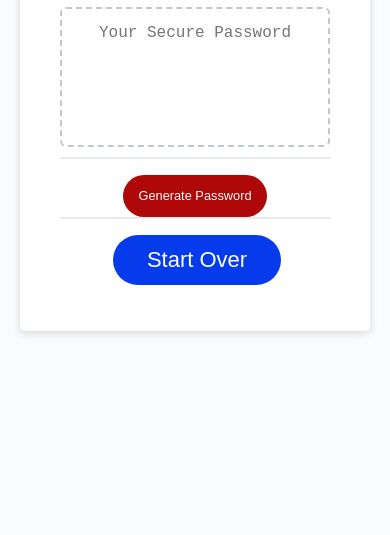
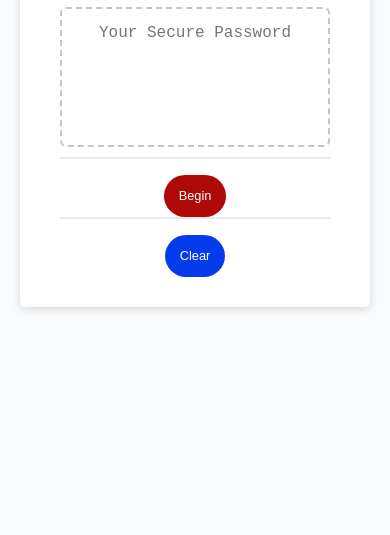
Before and after one commit to gfranco19/passwordGenerator, a plain HTML site: page index.html in a window 390 px wide. Shown: the part 309-844 px from the top of the page. Drawn offline with Linux system fonts and the light colour scheme.

Commit message:
added notes to the js file and also updated read me, changed button tittles and fixed the btn2 media size

```diff
--- a/index.html
+++ b/index.html
@@ -26,10 +26,10 @@
           ></textarea>
         </div>
         <div class="card-footer">
-          <button id="generateBtn" class="btn" onclick="generate()">Generate Password</button>
+          <button id="generateBtn" class="btn" onclick="generate()">Begin</button>
         </div>
         <div class="card-footer">
-            <button id="generateBtn" class="btn2" onclick="refresh()">Start Over</button>
+            <button id="generateBtn" class="btn2" onclick="refresh()">Clear</button>
           </div>
       </div>
     </div>
--- a/script.js
+++ b/script.js
@@ -1,8 +1,9 @@
+//this will be defined one the user choses his answer
 let userChoice="";
 let userChoice2="";
 let userChoice3="";
 let userChoice4="";
-
+//the length has to be zero and then added to the users length choice
 let length = 0;
 //values for password
 let valueNum= "0123456789";
@@ -11,6 +12,7 @@ let valueLow= "abcdefghijklmnopqrstuvwxyz";
 let valueSpecial= "!@#$%^&*()_+";
 //password will always start blank
 let valuePass="";
+//this will be the randomized version of the password with the chosen length
 let pwd = "";
 
 //function for capitol letters
@@ -84,12 +86,13 @@ function generate(){
 
                 console.log(valuePass);
                 console.log(length);
-
+//this is a loop that will randomize the password as long as it the length size chosen length
             for (var i = 0; i < length; i++){
                 pwd += valuePass.charAt(Math.floor(Math.random()* Math.floor(valuePass.length )));
 
 
             }
+            //displays the  password in the text box
             document.querySelector("#password").value = pwd;
 
         console.log(pwd);
@@ -98,9 +101,9 @@ function generate(){
 }
 }
 
+//function to relaod page when clear is hit
+function refresh(){
 
-function refresh(){
-            //function to relaod page
 setTimeout(function(){
 
     window.location.reload(1);
--- a/style.css
+++ b/style.css
@@ -40,6 +40,7 @@ header {
   margin: 0 auto;
   max-width: 800px;
   padding: 30px 40px;
+  text-align: center;
 }
 
 .card-header::after {
@@ -134,7 +135,7 @@ button[disabled] {
 }
 
 @media (max-width: 690px) {
-  .btn {
+  .btn, .btn2 {
     font-size: 1rem;
     margin: 16px 0px 0px 0px;
     padding: 10px 15px;
@@ -146,7 +147,7 @@ button[disabled] {
 }
 
 @media (max-width: 500px) {
-  .btn {
+  .btn, .btn2 {
     font-size: 0.8rem;
   }
 }
```
Also changed, not shown: 1 other file.
